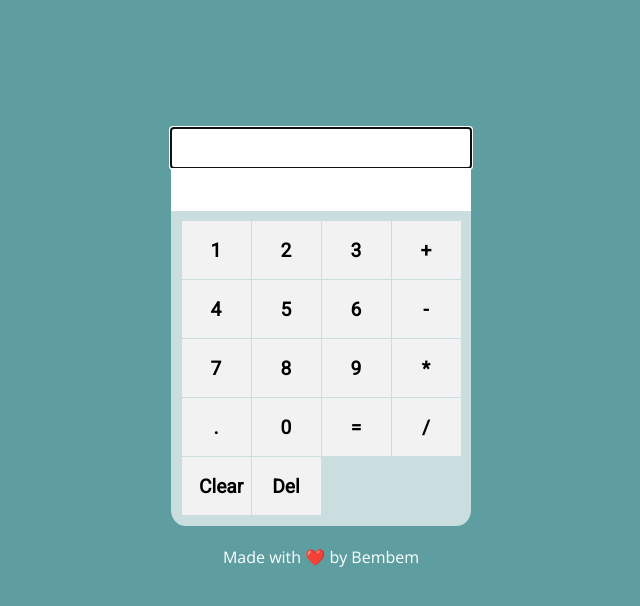
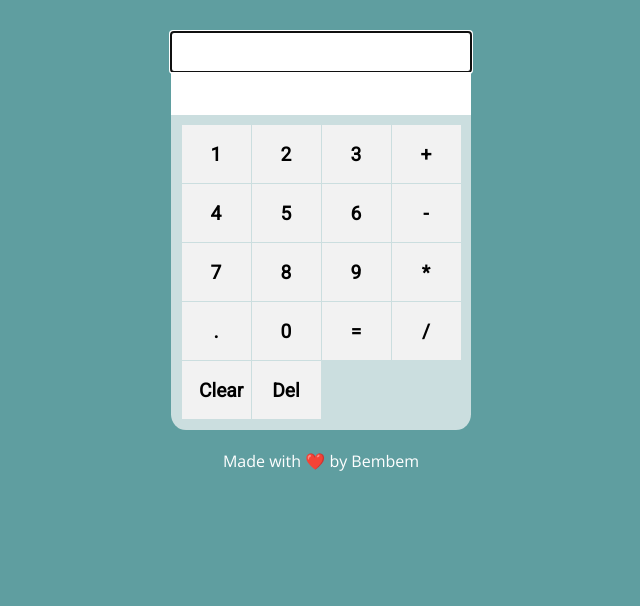
Before and after one commit to EbereUzodufa/Calculator, a plain HTML site: page index.html in a window 1280 px wide. Shown: the whole page, without its empty margins (319-959 px from the left). Drawn offline with nearby package versions, Linux system fonts and the light colour scheme.

Commit message:
Add media query for body on min-width 800px

```diff
--- a/index.html
+++ b/index.html
@@ -63,6 +63,12 @@
             margin: auto;
             text-align: center;
             color: #fff;
+        }
+
+        @media screen and (min-width: 800px) {
+            body{
+                margin: 2.5% auto;
+            }
         }
     </style>
 </head>
```
